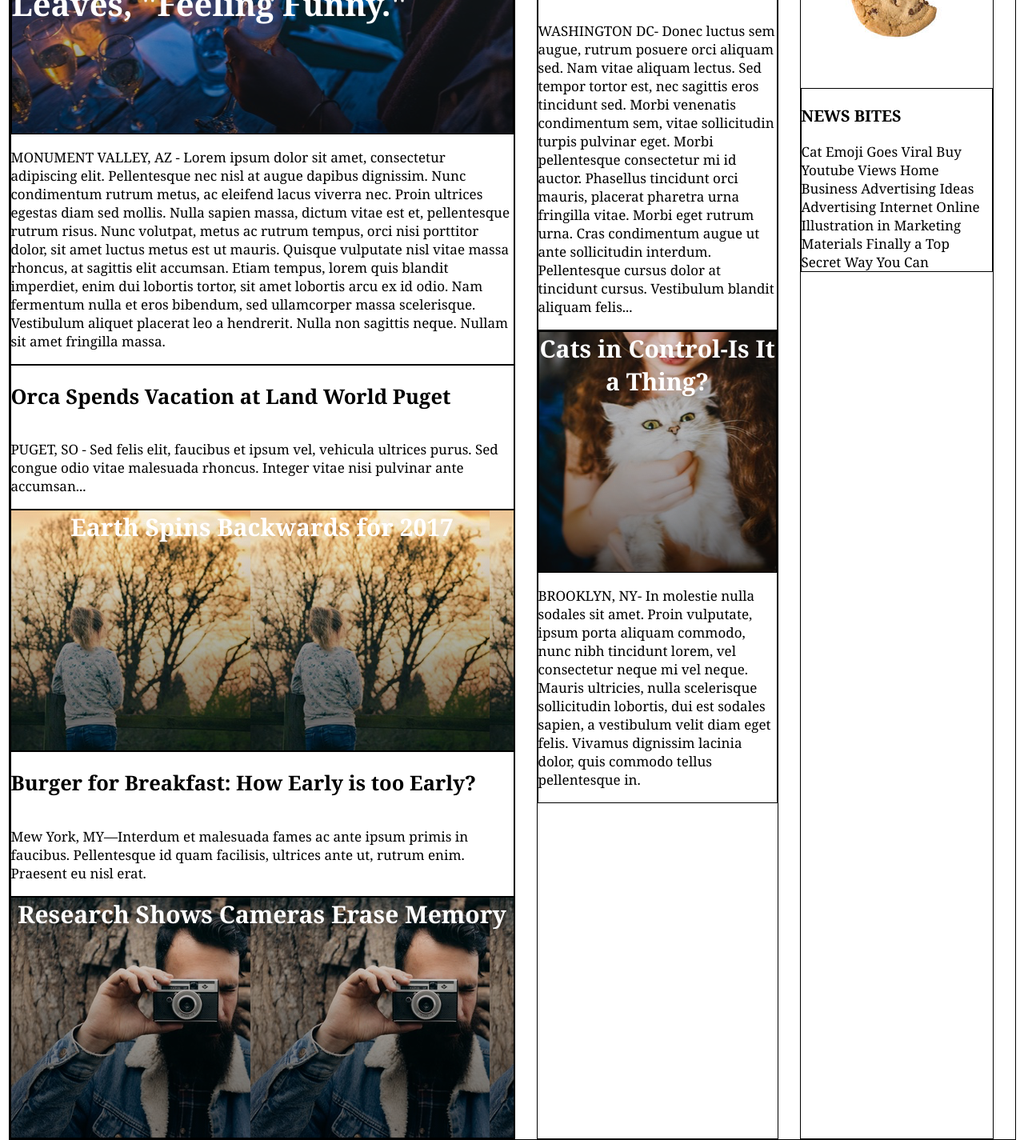
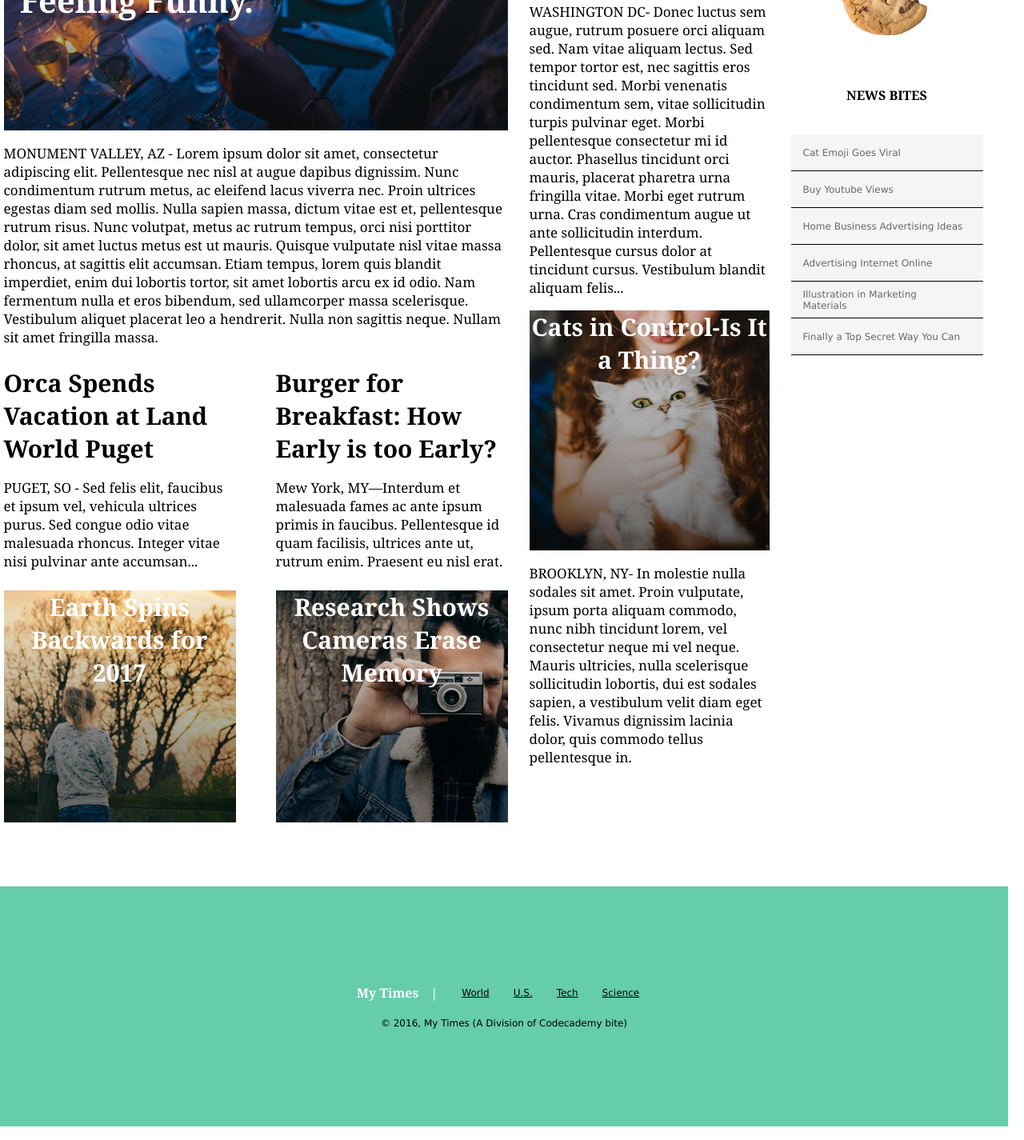
Before and after one commit to seekingshell/MyTimes, a plain HTML site: page index.html in a window 1280 px wide. Shown: the part 252-1677 px from the top of the page at 80% size. Drawn offline with Linux system fonts and the light colour scheme.

Commit message:
adds footer

```diff
--- a/index.html
+++ b/index.html
@@ -13,20 +13,19 @@
         <span class="logo-element">My Times</span>
       </div>
       <!-- Navigation -->
-      <nav>
+      <div class="nav-top">
         <a class="nav-element" href="#">World</a>
         <a class="nav-element" href="#">U.S.</a>
         <a class="nav-element" href="#">Tech</a>
         <a class="nav-element" href="#">Science</a>
-      </nav>
+      </div>
     </header>
     <!-- Main Content Container -->
     <main>
       <!-- First Column -->
-      <div class="column">
-        <div class="large">
+      <div class="column-large">
         <!-- Main Story #1 -->
-          <div class="story">
+        <div class="story-main">
           <div class="story-image-main">
             <span class="headline-main">Mother of Three Buys Tuna Steak at Phish Concert. Leaves, "Feeling Funny."</span>
           </div>
@@ -35,34 +34,32 @@
           </p>
         </div>
         <!-- Sub Story #2 -->
-          <div class="story">
-            <h2>Orca Spends Vacation at Land World Puget</h2>
+        <div class="story-slim">
+          <span class="headline">Orca Spends Vacation at Land World Puget</span>
           <p>
             PUGET, SO - Sed felis elit, faucibus et ipsum vel, vehicula ultrices purus. Sed congue odio vitae malesuada rhoncus. Integer vitae nisi pulvinar ante accumsan...
           </p>
         </div>
         <!-- Sub Story #3 -->
+        <div class="story-slim">
+          <span class="headline">Burger for Breakfast: How Early is too Early?</span>
+          <p>Mew York, MY—Interdum et malesuada fames ac ante ipsum primis in faucibus. Pellentesque id quam facilisis, ultrices ante ut, rutrum enim. Praesent eu nisl erat.</p>
+        </div>
+        <!-- Sub Story #4 -->
         <div class="story-image-earth">
           <span class="headline">Earth Spins Backwards for 2017</span>
-          </div>
-          <!-- Sub Story #4 -->
-          <div class="story">
-            <h2>Burger for Breakfast: How Early is too Early?</h2>
-            <p>Mew York, MY—Interdum et malesuada fames ac ante ipsum primis in faucibus. Pellentesque id quam facilisis, ultrices ante ut, rutrum enim. Praesent eu nisl erat.</p>
         </div>
         <!-- Sub Story #5 -->
         <div class="story-image-camera">
           <span class="headline">Research Shows Cameras Erase Memory</span>
         </div>
       </div>
-      </div>
 
       <!-- Second Column -->
-      <div class="column">
-        <div class="medium">
+      <div class="column-medium">
         <!-- Sub Story #1 -->
         <div class="story">
-            <h2>FBI Finds Action Star Guilty of False Advertising</h2>
+          <span class="headline">FBI Finds Action Star Guilty of False Advertising</span>
           <p>WASHINGTON DC- Donec luctus sem augue, rutrum posuere orci aliquam sed. Nam vitae aliquam lectus. Sed tempor tortor est, nec sagittis eros tincidunt sed. Morbi venenatis condimentum sem, vitae sollicitudin turpis pulvinar eget. Morbi pellentesque consectetur mi id auctor. Phasellus tincidunt orci mauris, placerat pharetra urna fringilla vitae. Morbi eget rutrum urna. Cras condimentum augue ut ante sollicitudin interdum. Pellentesque cursus dolor at tincidunt cursus. Vestibulum blandit aliquam felis...</p>
         </div>
         <!-- Sub Story #2 -->
@@ -73,20 +70,47 @@
           <p>BROOKLYN, NY- In molestie nulla sodales sit amet. Proin vulputate, ipsum porta aliquam commodo, nunc nibh tincidunt lorem, vel consectetur neque mi vel neque. Mauris ultricies, nulla scelerisque sollicitudin lobortis, dui est sodales sapien, a vestibulum velit diam eget felis. Vivamus dignissim lacinia dolor, quis commodo tellus pellentesque in.</p>
         </div>
       </div>
-      </div>
 
       <!-- Third Column -->
-      <div class="column">
+      <div class="column-small">
         <!-- News Bites Cookie -->
-        <div class="small">
-          <img src="./resources/images/img-news-bite.png" alt="">
-          <div class="news-bites">
-            <h3>NEWS BITES</h3>
-            <span>Cat Emoji Goes Viral Buy Youtube Views Home Business Advertising Ideas Advertising Internet Online Illustration in Marketing Materials Finally a Top Secret Way You Can</span>
-          </div>
-        </div>
+        <span class="image-news-bite"><img src="./resources/images/img-news-bite.png" alt=""></span>
+        <span class="news-bites-headline">NEWS BITES</span>
+        <span class="news-bites-box">
+          <span class="news-bites-box-item">Cat Emoji Goes Viral</span>
+        </span>
+        <span class="news-bites-box">
+          <span class="news-bites-box-item">Buy Youtube Views</span>
+        </span>
+        <span class="news-bites-box">
+          <span class="news-bites-box-item">Home Business Advertising Ideas</span>
+        </span>
+        <span class="news-bites-box">
+          <span class="news-bites-box-item">Advertising Internet Online</span>
+        </span>
+        <span class="news-bites-box">
+          <span class="news-bites-box-item">Illustration in Marketing Materials</span>
+        </span>
+        <span class="news-bites-box">
+          <span class="news-bites-box-item">Finally a Top Secret Way You Can</span>
+        </span>
       </div>
     </main>
+    <!-- Footer -->
+    <footer>
+      <div class="footer-item">
+        <span class="footer-my-times-logo">My Times</span>
+        <span class="footer-my-times-logo">|</span>
+        <!-- Navigation -->
+        <nav>
+          <a class="nav-element" href="#">World</a>
+          <a class="nav-element" href="#">U.S.</a>
+          <a class="nav-element" href="#">Tech</a>
+          <a class="nav-element" href="#">Science</a>
+        </nav>
+      </div>
+      <div class="footer-item">© 2016, My Times (A Division of Codecademy bite)</div>
+    </footer>
 
   </body>
 </html>
--- a/resources/css/style.css
+++ b/resources/css/style.css
@@ -1,11 +1,11 @@
 body {
-  display: flex;
   margin: 0 auto;
-  justify-content: center;
+  position: absolute;
 }
 header {
   display: flex;
   flex-direction: row;
+  justify-content: space-between;
   position: fixed;
   padding: 10px 0;
   width: 100%;
@@ -17,21 +17,20 @@ header {
   border-bottom: 1px solid black;
 }
 
-.logo-container, nav {
-  display: flex;
+.logo-container, .nav-top, nav {
+  display: inline-flex;
   flex-direction: row;
   align-items: center;
 }
 
+.nav-top {
+  padding-right: 30px;
+}
+
 .logo-container {
-  border: 1px solid black;
   flex-grow: 5;
   padding-left: 25px;
   color: MediumAquamarine;
-}
-
-nav {
-  padding-right: 30px;
 }
 
 .logo-element {
@@ -45,49 +44,65 @@ nav {
 }
 
 main {
-  border: 1px solid black;
   display: flex;
+  justify-content: center;
   position: relative;
-  margin-top: 80px;
-  max-width: 1260px;
+  margin: 80px auto;
+  min-width: 1260px;
+  min-height: 1200px;
   font-family: Georgia;
   font-size: 17px;
   color: black;
 }
 
-.column {
-  border: 1px solid black;
-  display: flex;
-  flex-direction: column;
-  flex-wrap: wrap;
+.column-large, .column-medium, .column-small {
   position: relative;
   margin-top: 35px;
   margin-right: 27px;
-  justify-content: space-between;
 }
 
-.column .large {
+.column-large {
+  display: flex;
+  flex-flow: row wrap;
+  justify-content: space-between;
+  align-content: space-between;
   max-width: 630px;
 }
 
-.column .medium {
+.column-medium {
+  display: flex;
+  align-self: flex-start;
+  align-content: space-between;
+  flex-flow: column wrap;
+  justify-content: space-between;
+  min-height: 1000px;
   max-width: 300px;
 }
 
-.column .small {
+.column-small {
+  display: flex;
+  align-self: flex-start;
+  flex-flow: column wrap;
   max-width: 240px;
 }
 
-.story {
-  border: 1px solid black;
+.story-main {
   display: flex;
-  flex-wrap: wrap;
+  flex-direction: column;
+}
+
+.story, .story-slim {
+  display: flex;
+  flex-direction: column;
+}
+
+.story-slim {
+  max-width: 290px;
 }
 
 .headline, .headline-main {
   display: flex;
   font-weight: bold;
-  color: white;
 }
 
 .headline {
@@ -102,32 +117,82 @@ main {
   display: flex;
   background: url("../images/img-story-main.png");
   height: 300px;
-  border: 1px solid black;
+  color: white;
 }
 
 .story-image-earth, .story-image-camera, .story-image-cat {
-  display: flex;
+  display: inline-flex;
   //align-items: center;
   justify-content: center;
   text-align: center;
-  height: 300px;
+  color: white;
 }
 
 .story-image-earth {
   background: url("../images/img-story-2.png");
-  border: 1px solid black;
+  max-width: 290px;
+  min-height: 290px;
 }
 
 .story-image-camera {
   background: url("../images/img-story-3.png");
-  border: 1px solid black;
+  max-width: 290px;
+  min-height: 290px;
 }
 
 .story-image-cat {
   background: url("../images/img-story-1.png");
-  border: 1px solid black;
+  height: 300px;
 }
 
-.news-bites {
-  border: 1px solid black;
+.news-bites-headline {
+  display: flex;
+  justify-content: center;
+  font-size: 16px;
+  font-weight: bold;
+  height: 60px;
 }
+
+.news-bites-box {
+  display: flex;
+  align-items: center;
+  background-color: WhiteSmoke;
+  font-family: Verdana;
+  font-size: 12px;
+  color: DimGray;
+  border-bottom: 1px solid black;
+  width: 100%;
+  min-height: 45px;
+}
+
+.news-bites-box-item {
+  display: flex;
+  flex-flow: row wrap;
+  padding-left: 15px;
+  max-width: 200px;
+}
+
+footer {
+  display: flex;
+  flex-direction: column;
+  justify-content: center;
+  align-items: center;
+  background-color: MediumAquamarine;
+  font-family: Verdana;
+  font-size: 12px;
+  min-height: 300px;
+  width: 100%;
+}
+
+.footer-item {
+  display: inline-flex;
+  margin: 10px auto;
+}
+
+.footer-my-times-logo {
+  font-family: Georgia;
+  font-size: 16px;
+  font-weight: bold;
+  color: white;
+  padding-right: 15px;
+}
```
Lines whose indentation alone changed are shown as unchanged.
